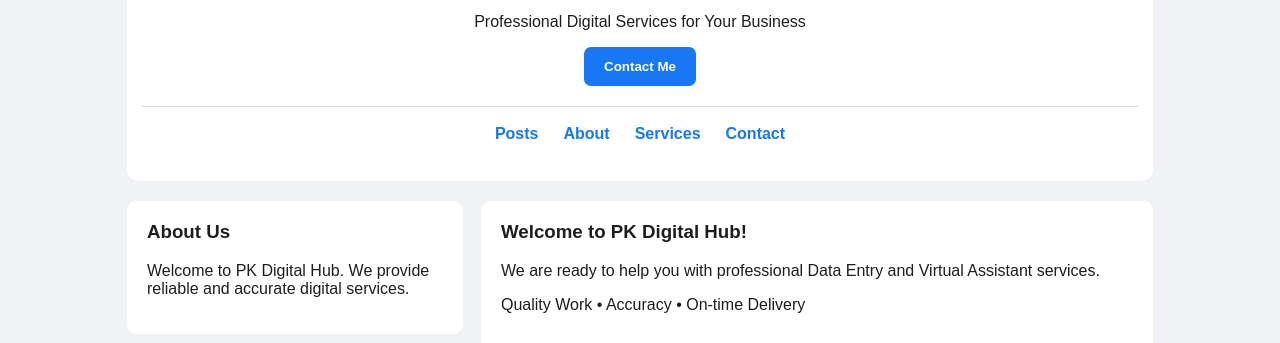
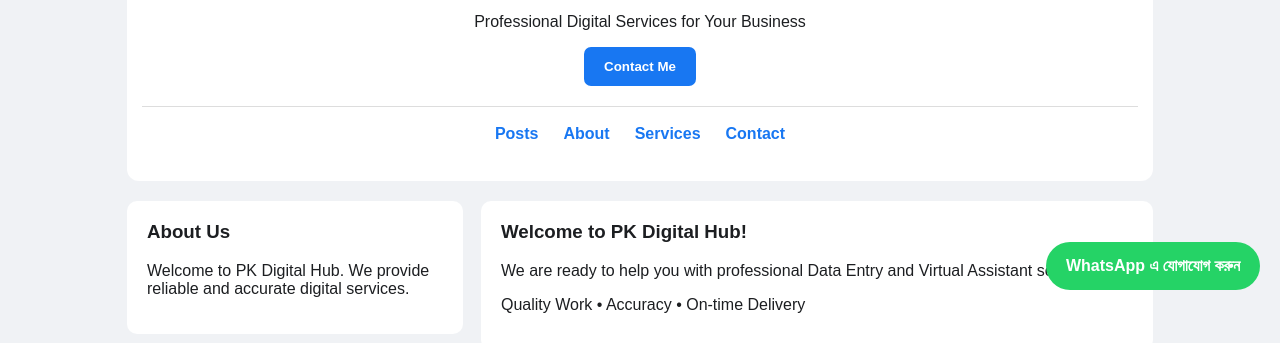
Before and after one commit to likhonislam5-maker/likhon-portfolio, a plain HTML site: page index.html in a window 1280 px wide. Shown: the part 490-833 px from the top of the page. Drawn offline with Linux system fonts and the light colour scheme.

Commit message:
Update index.html

```diff
--- a/index.html
+++ b/index.html
@@ -109,6 +109,11 @@ footer{text-align:center;padding:25px;color:#65676b}
 </div>
 
 <footer>© 2026 PK Digital Hub | All Rights Reserved</footer>
-
+<a href="https://wa.me/8801743066879"
+   style="position:fixed;bottom:20px;right:20px;
+   background:#25D366;color:white;padding:15px 20px;
+   border-radius:30px;text-decoration:none;font-weight:bold;">
+   WhatsApp এ যোগাযোগ করুন
+</a>
 </body>
 </html>
```
